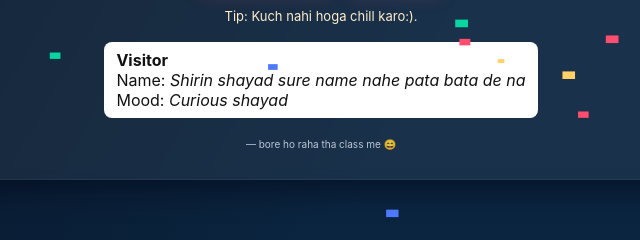
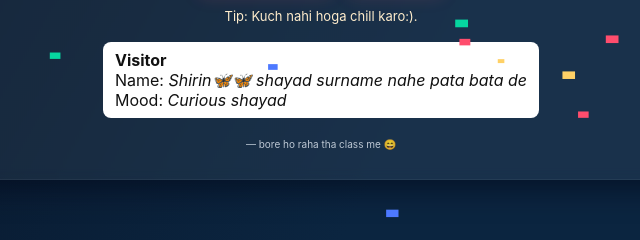
Before and after one commit to may2612008-debug/portfolio, a plain HTML site: page index.html in a window 1280 px wide. Both pictures are taken after a click on the button "SHOW ME THE SURPRISE 🎉". Shown: the part 426-666 px from the top of the page, 319-959 px from the left. Drawn offline with Linux system fonts and the light colour scheme.

Commit message:
updated homepage with new code

```diff
--- a/index.html
+++ b/index.html
@@ -42,7 +42,7 @@
 
     <div class="tablelike" id="miniBox" style="display:none">
       <strong>Visitor</strong><br>
-      Name: <em>Shirin shayad sure name nahe pata bata de na</em><br>
+      Name: <em>Shirin🦋🦋 shayad surname nahe pata bata de</em><br>
       Mood: <em>Curious shayad</em>
     </div>
 
```
